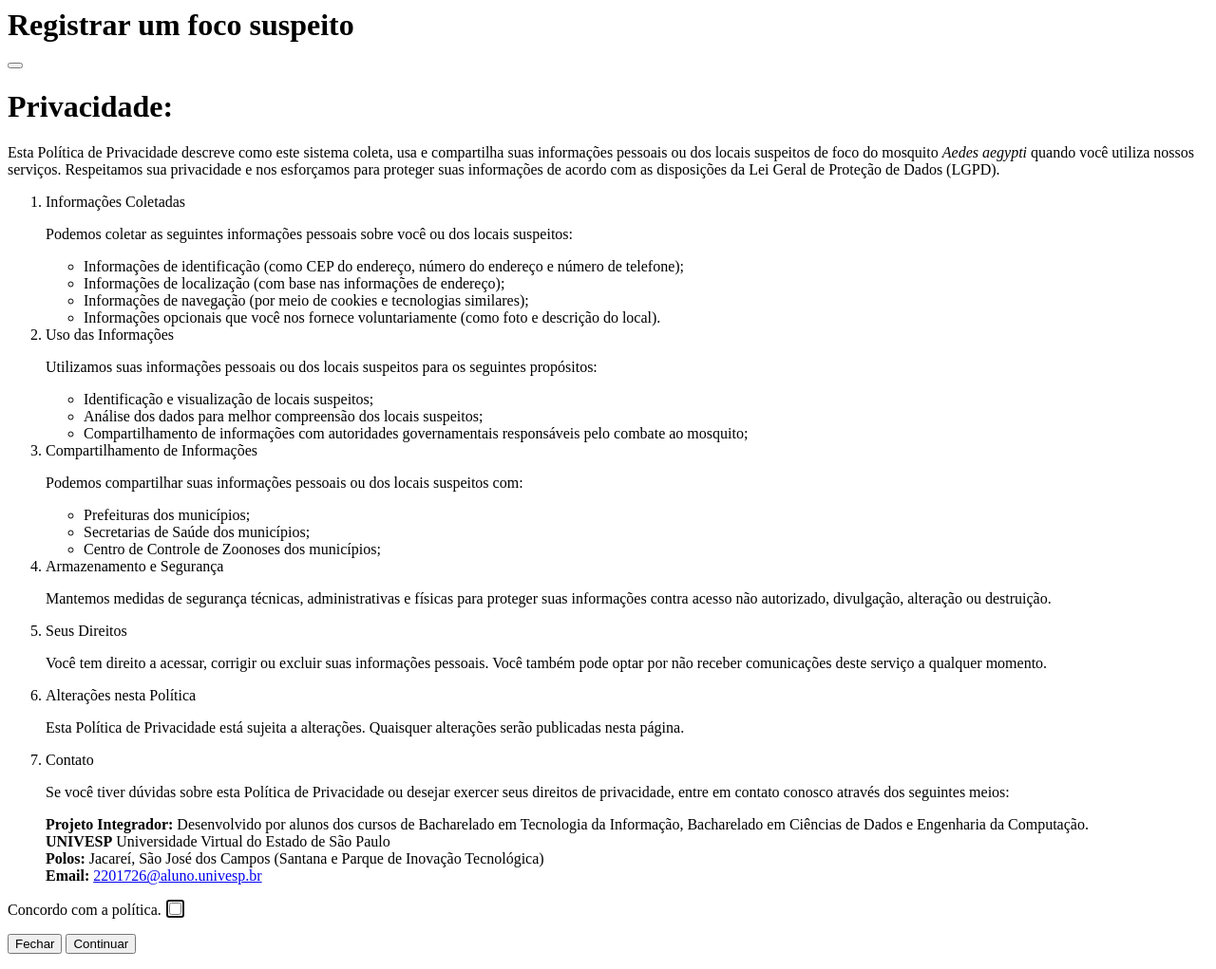
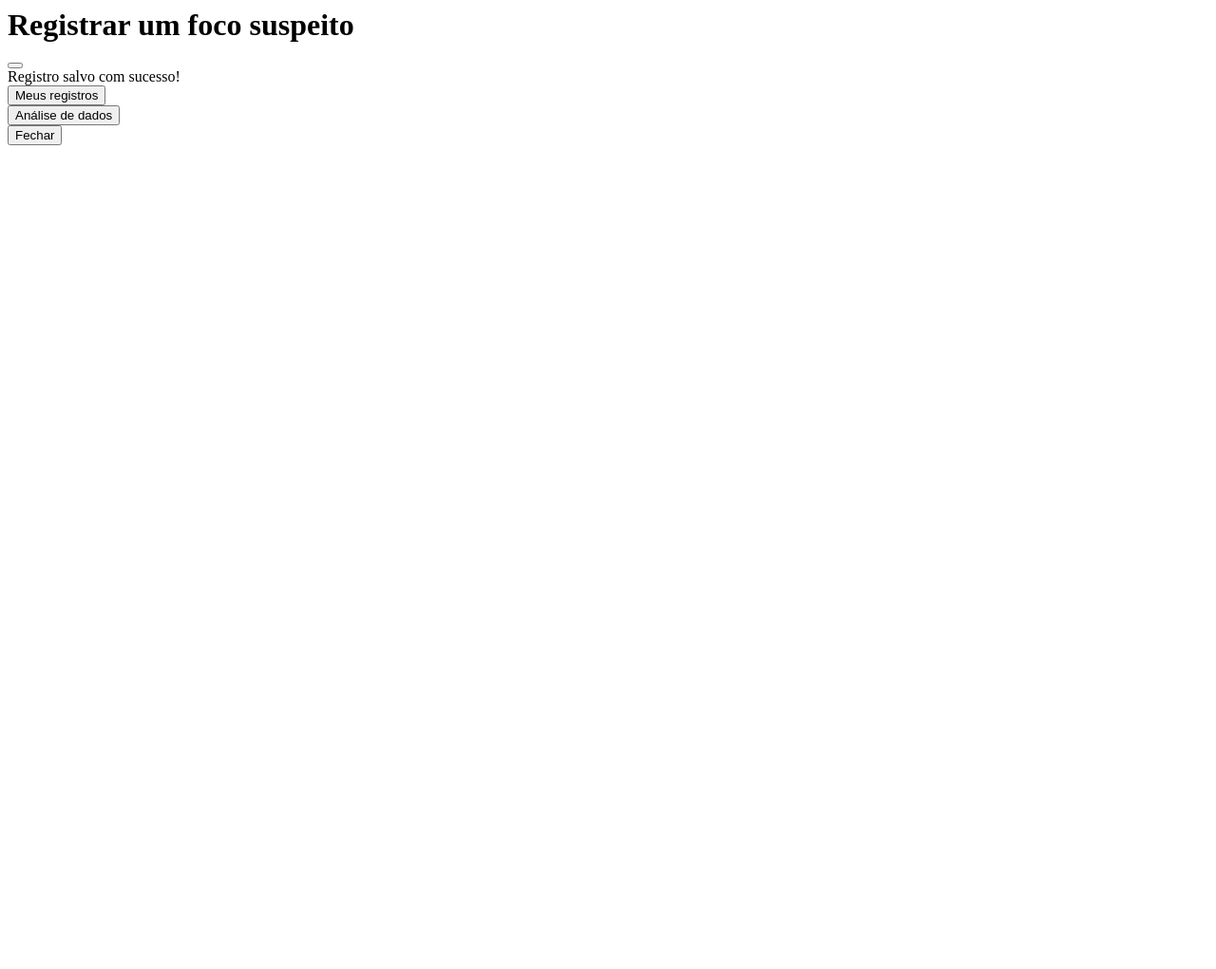
Before and after one commit to kelson-pereira/univesp-pi-2, a Django app: page /registrar_politica in a window 1280 px wide. Shown: the whole page at 95% size. After the commit the page ends 153 px from the top, so only its background shows below. Run offline with Django 5.2, Linux system fonts and the light colour scheme.

Commit message:
Formatação dos botões da janela de registro criado com sucesso

```diff
--- a/combate_aedes/templates/registrar/registro.html
+++ b/combate_aedes/templates/registrar/registro.html
@@ -9,8 +9,10 @@
     <div class="modal-body d-flex fw-medium" style="touch-action: pan-y;">
         <div class="d-flex flex-column w-100 justify-content-center">
             <div class="align-self-center">{{ mensagem }}</div>
-            <div class="align-self-center"><button type="button" class="btn rounded-pill btn-secondary mt-4" hx-get="{% url 'registros_telefone' %}" hx-target="#dialog">Meus registros</button></div>
-            <div class="align-self-center"><button type="button" class="btn rounded-pill btn-secondary mt-4" hx-get="{% url 'analise_estado' %}" hx-target="#dialog">Análise de dados</button></div>
+            <div class="d-flex flex-row align-self-center">
+                <div class="mx-1"><button type="button" class="btn rounded-pill btn-outline-primary lh-sm mt-4" hx-get="{% url 'registros_telefone' %}" hx-target="#dialog">Meus registros</button></div>
+                <div class="mx-1"><button type="button" class="btn rounded-pill btn-outline-primary lh-sm mt-4" hx-get="{% url 'analise_estado' %}" hx-target="#dialog">Análise de dados</button></div>
+            </div>
         </div>
     </div>
     <div class="modal-footer">
--- a/combate_aedes/views.py
+++ b/combate_aedes/views.py
@@ -241,6 +241,9 @@ def registrar_localizacao(request):
         return render(request, 'modal.html', {'form': form, 'titulo': 'Informe seu telefone:', 'voltar': 'registrar_numero', 'icone': 'telephone-fill' })
 
 def registrar_politica(request):
+    return render(request, 'registrar/registro.html', {"mensagem": "Registro salvo com sucesso!"})
+
+def registrar_politica_(request):
     if request.method == "GET" or request.COOKIES.get('form') == 'inicial':
         form = ValidarPolitica()
         form.initial.setdefault('termos', request.COOKIES.get('termos'))
```
